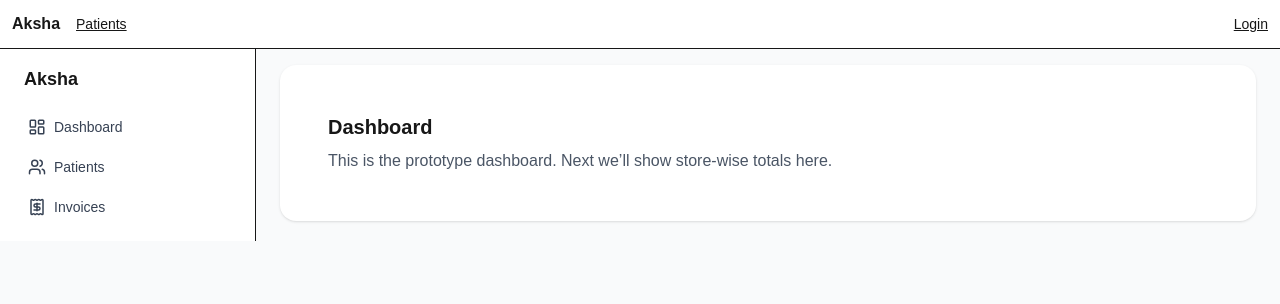
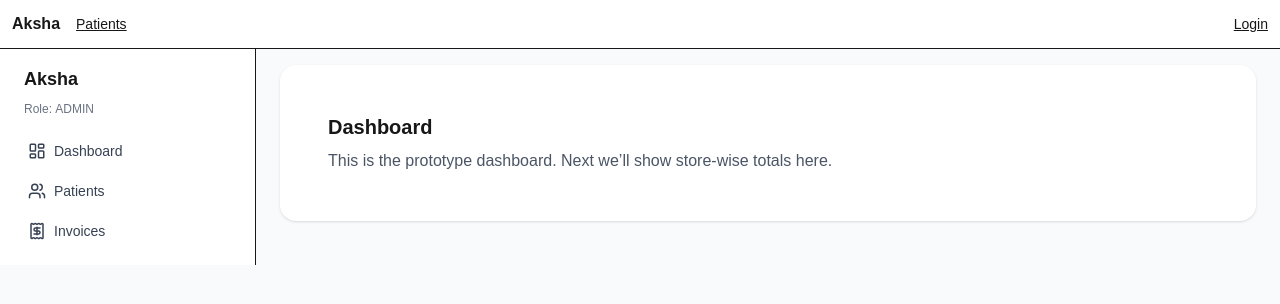
Before and after one commit to abhijittadpatri/aksha-app, a Next.js app: page /dashboard in a window 1280 px wide. Shown: the top 304 px of the page. Built offline with nearby package versions, Linux system fonts and the light colour scheme.

Commit message:
RBAC: hide menus by role using existing /api/me

```diff
--- a/src/components/AppShell.tsx
+++ b/src/components/AppShell.tsx
@@ -1,13 +1,54 @@
+"use client";
+
 import Link from "next/link";
+import { useEffect, useMemo, useState } from "react";
 import { LayoutDashboard, Users, Receipt } from "lucide-react";
 
-const nav = [
-  { href: "/dashboard", label: "Dashboard", icon: LayoutDashboard },
-  { href: "/patients", label: "Patients", icon: Users },
-  { href: "/invoices", label: "Invoices", icon: Receipt },
+type MeUser = {
+  id: string;
+  email?: string | null;
+  name?: string | null;
+  role: string;
+  tenant?: any;
+  stores?: any[];
+} | null;
+
+const NAV = [
+  {
+    href: "/dashboard",
+    label: "Dashboard",
+    icon: LayoutDashboard,
+    roles: ["ADMIN", "OWNER", "DOCTOR", "BILLING"],
+  },
+  {
+    href: "/patients",
+    label: "Patients",
+    icon: Users,
+    roles: ["ADMIN", "OWNER", "DOCTOR", "BILLING"],
+  },
+  {
+    href: "/invoices",
+    label: "Invoices",
+    icon: Receipt,
+    roles: ["ADMIN", "OWNER", "BILLING"],
+  },
 ];
 
 export default function AppShell({ children }: { children: React.ReactNode }) {
+  const [me, setMe] = useState<MeUser>(null);
+
+  useEffect(() => {
+    fetch("/api/me", { cache: "no-store" })
+      .then((r) => r.json())
+      .then((d) => setMe(d.user ?? null))
+      .catch(() => setMe(null));
+  }, []);
+
+  // If me is not loaded yet, default to ADMIN so UI doesn't look empty during first paint.
+  const role = (me?.role ?? "ADMIN").toUpperCase();
+
+  const nav = useMemo(() => NAV.filter((x) => x.roles.includes(role)), [role]);
+
   return (
     <div className="min-h-screen bg-gray-50">
       <div className="mx-auto max-w-7xl">
@@ -15,6 +56,18 @@ export default function AppShell({ children }: { children: React.ReactNode }) {
           {/* Sidebar (desktop) */}
           <aside className="hidden md:flex md:w-64 md:flex-col md:gap-2 md:border-r md:bg-white md:px-4 md:py-4">
             <div className="px-2 text-lg font-semibold">Aksha</div>
+
+            <div className="px-2 text-xs text-gray-500 space-y-1">
+              <div>
+                Role: <span className="font-medium">{role}</span>
+              </div>
+              {me?.tenant?.name && (
+                <div>
+                  Tenant: <span className="font-medium">{me.tenant.name}</span>
+                </div>
+              )}
+            </div>
+
             <nav className="mt-2 flex flex-col gap-1">
               {nav.map((item) => {
                 const Icon = item.icon;
@@ -60,7 +113,6 @@ export default function AppShell({ children }: { children: React.ReactNode }) {
         </div>
       </div>
 
-      {/* Spacer for mobile bottom nav */}
       <div className="h-14 md:hidden" />
     </div>
   );
```
